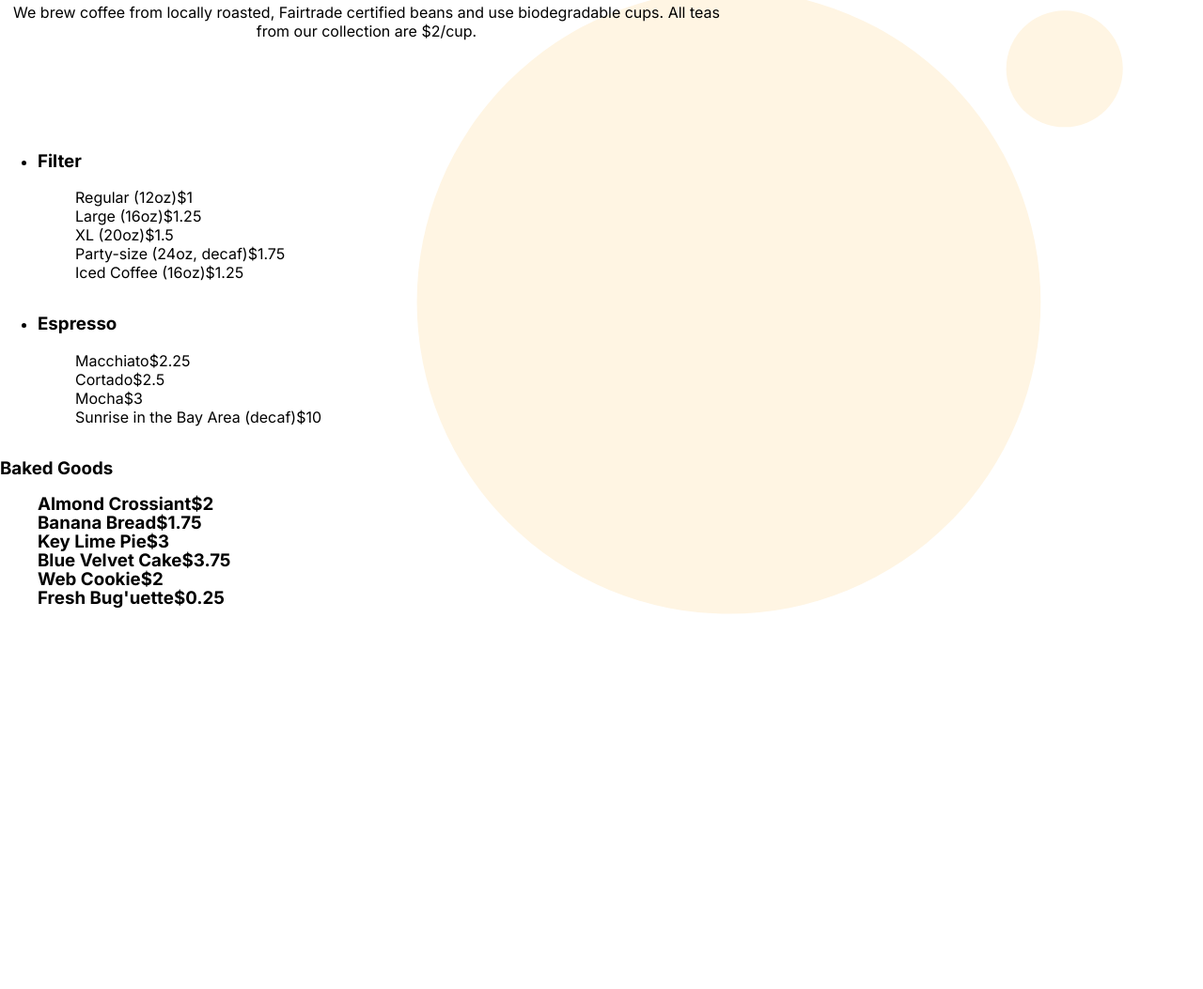
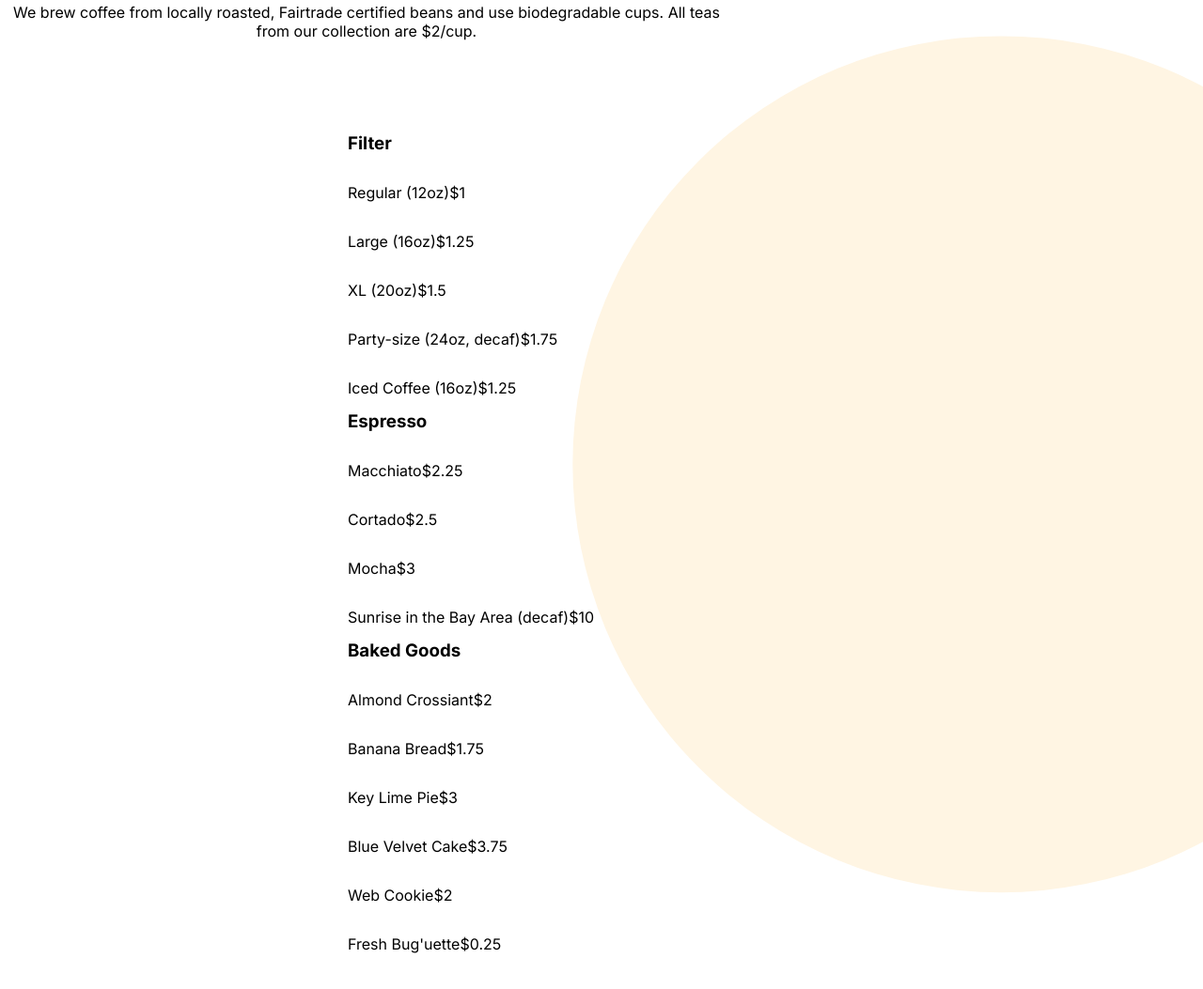
Before and after one commit to Kenya-P/se_project_coffeeshop, a plain HTML site: page index.html in a window 1280 px wide. Shown: the part 2759-3812 px from the top of the page at 94% size. Before the commit the page ends 3544 px from the top, so only its background shows below. Drawn offline with Linux system fonts and the light colour scheme.

Commit message:
S2S4 Menu

```diff
--- a/blocks/menu.css
+++ b/blocks/menu.css
@@ -21,17 +21,38 @@
 
 .menu__cards {
     display: flex;
+    justify-content: center;
+    flex-wrap: wrap;
+    gap: 100px;
+    padding: 0;
+    margin: 0;
+    list-style-type: none;
+}
+
+.card {
+    width: 540px;
 }
 
 .card__title {
+    margin: 0 0 32px;
+}
 
+.card__list {
+    list-style: none;
+   padding: 0;
+   margin: 0;
+   display: flex;
+   flex-direction: column;
+   gap: 16px;
 }
 
 .card__list-item {
-    list-style: none;
+    margin-bottom: 16px;
+    display: flex;
+    flex-grow: 1;
 
 }
 
 .card__list-divider {
-
+    border-bottom: 1px solid #000;
 }
--- a/index.html
+++ b/index.html
@@ -97,7 +97,7 @@
               <ul class="menu__cards">
                 <li class="card">
                 <h3 class="card__title">Filter</h3>
-                  <ul>
+                  <ul class="card__list">
                     <li class="card__list-item">Regular (12oz)<span class="card__list-divider"></span>$1</li>
                     <li class="card__list-item">Large (16oz)<span class="card__list-divider"></span>$1.25</li>
                     <li class="card__list-item">XL (20oz)<span class="card__list-divider"></span>$1.5</li>
@@ -109,7 +109,7 @@
               <ul class="menu__cards">
                 <li class="card">
                 <h3 class="card__title">Espresso</h3>
-                  <ul>
+                  <ul class="card__list">
                     <li class="card__list-item">Macchiato<span class="card__list-divider"></span>$2.25</li>
                     <li class="card__list-item">Cortado<span class="card__list-divider"></span>$2.5</li>
                     <li class="card__list-item">Mocha<span class="card__list-divider"></span>$3</li>
@@ -117,9 +117,10 @@
                   </ul>
                 </li>
               </ul>
-              <div class="menu__cards">
-                <h3 class="card__title">Baked Goods
-                  <ul>
+              <ul class="menu__cards">
+                <li class="card">
+                <h3 class="card__title">Baked Goods</h3>
+                  <ul class="card__list">
                     <li class="card__list-item">Almond Crossiant<span class="card__list-divider"></span>$2</li>
                     <li class="card__list-item">Banana Bread<span class="card__list-divider"></span>$1.75</li>
                     <li class="card__list-item">Key Lime Pie<span class="card__list-divider"></span>$3</li>
@@ -127,8 +128,8 @@
                     <li class="card__list-item">Web Cookie<span class="card__list-divider"></span>$2</li>
                     <li class="card__list-item">Fresh Bug'uette<span class="card__list-divider"></span>$0.25</li>
                   </ul>
-                </h3>
-              </div>
+                </li>
+              </ul>
             </section>
             <section class="about" id="contacts"></section>
         </main>
```
